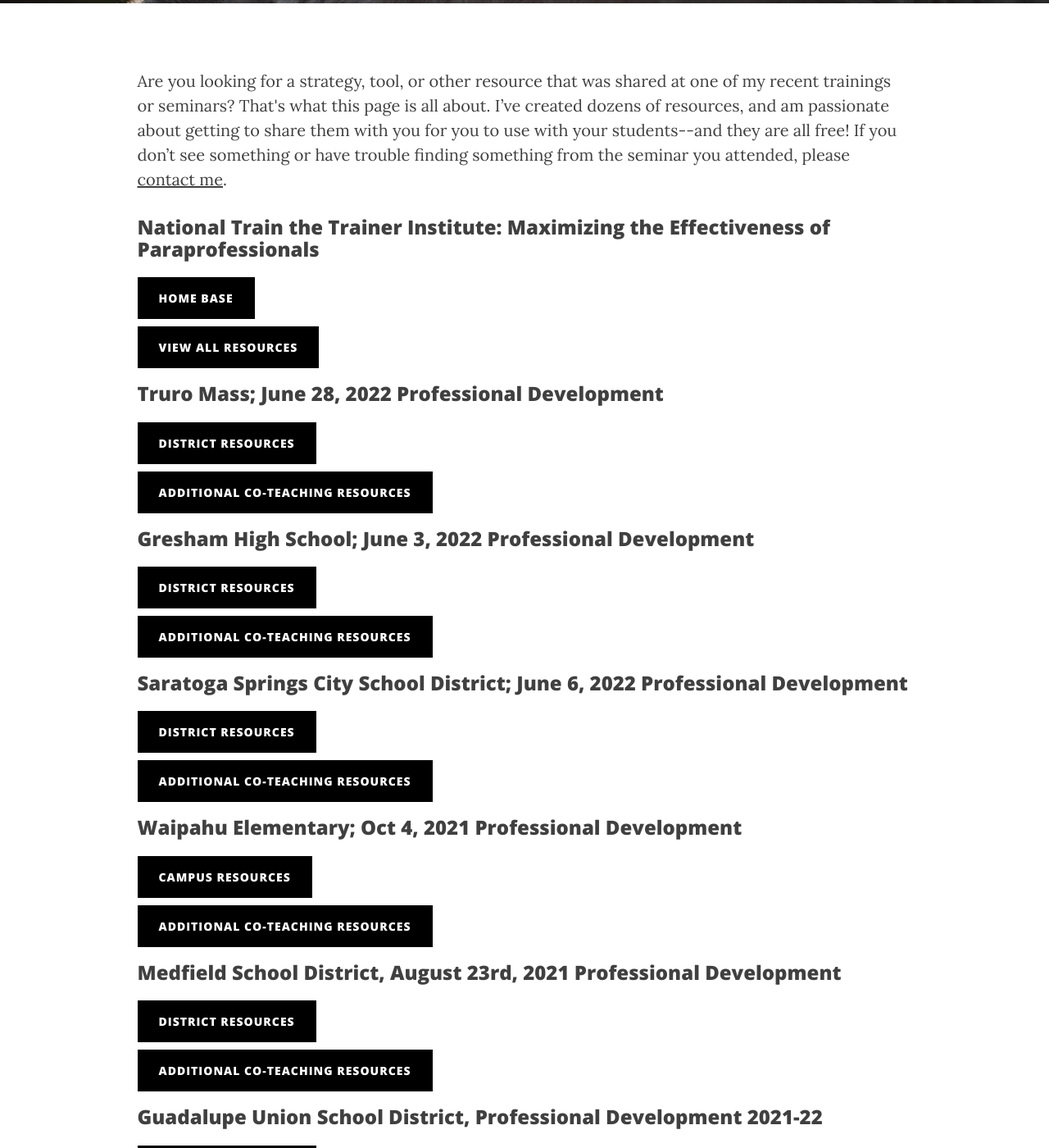
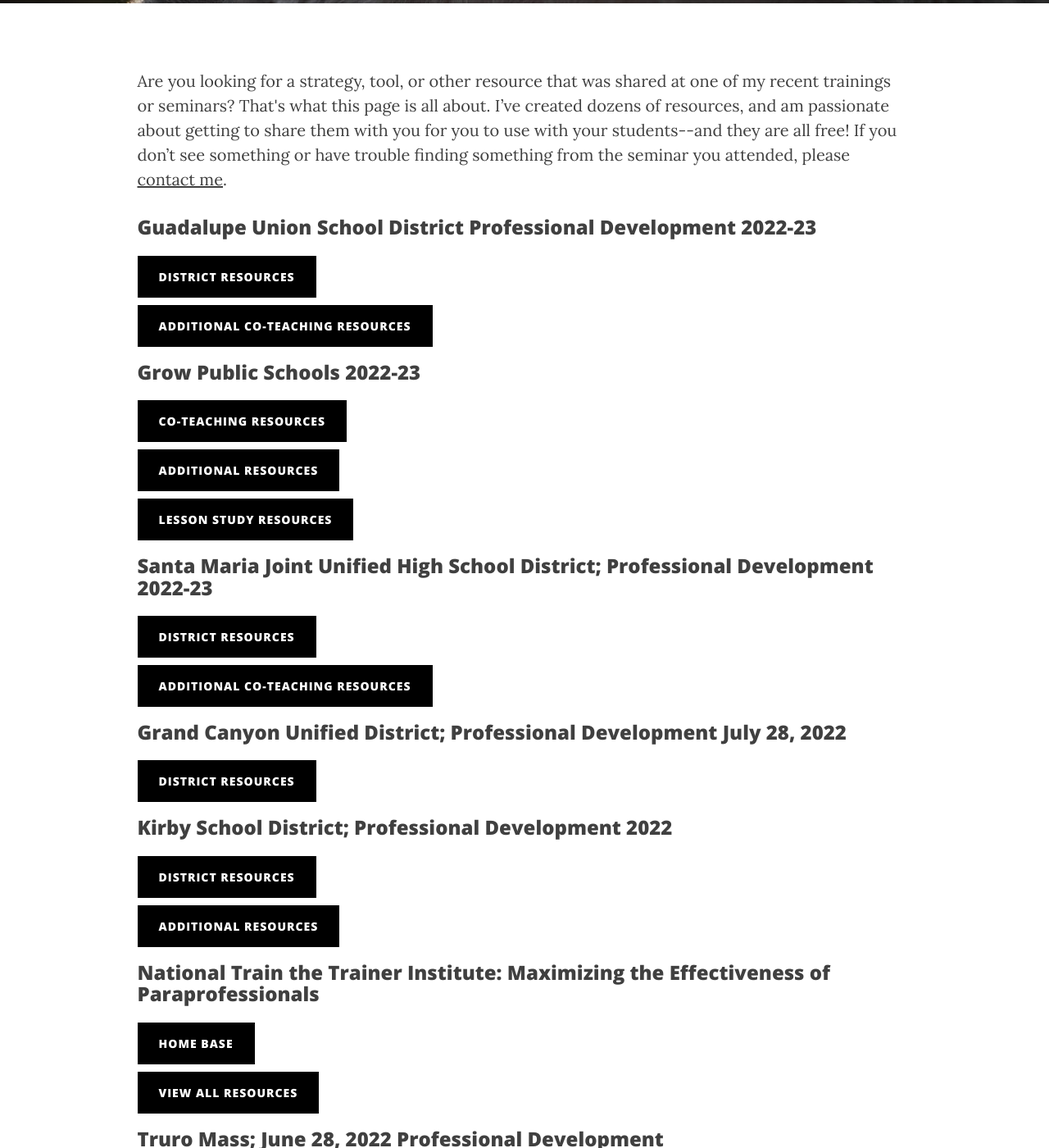
Before and after one commit to iamweswilson/clearlycat, a Jekyll site: the page built from resources.html, in a window 1280 px wide and 1400 px high, scrolled down 444 px. Shown: the whole window at 82% size. Built offline with Jekyll 4.4.1, drawn with Linux system fonts in a browser that asks for light colours; nearby versions of some CDN libraries; comment, search, counter and statistics services are not loaded; some of the changed text lies outside the part shown.

Commit message:
New resources for August roadtrip

```diff
--- a/resources.html
+++ b/resources.html
@@ -24,6 +24,61 @@ permalink: /training-resources/
             <div class="col-sm-10 col-sm-push-1">
                 <p>
                     Are you looking for a strategy, tool, or other resource that was shared at one of my  recent trainings or seminars? That's what this page is all about.  I’ve created dozens of resources, and am passionate about getting to share them with you for you to use with your students--and they are all free!  If you don’t see something or have trouble finding something from the seminar you attended, please <a href="/contact/">contact me</a>.
+                </p>
+                <h3>Guadalupe Union School District Professional Development 2022-23</h3>
+                <p>
+                    <a href="//drive.google.com/drive/folders/1q0ZLKQBHAT95LCHfgNydZTEtfOe2DfIj?usp=sharing" class="resource-btn" target="_blank">
+                        District Resources
+                    </a>
+                </p>
+                <p>
+                    <a href="//drive.google.com/drive/folders/0B6LJvCVcyOwfY250UTM5X3FJTms?resourcekey=0-rQ_vlIT6ljargrgnpgdQ1A&usp=sharing" class="resource-btn" target="_blank">
+                        Additional Co-Teaching Resources
+                    </a>
+                </p>
+                <h3>Grow Public Schools 2022-23</h3>
+                <p>
+                    <a href="//drive.google.com/drive/folders/1n3qZh_OtcKNiNAlV19jU8L8uMQQ2H-X_?usp=sharing" class="resource-btn" target="_blank">
+                        Co-Teaching Resources
+                    </a>
+                </p>
+                <p>
+                    <a href="//drive.google.com/drive/folders/0B6LJvCVcyOwfY250UTM5X3FJTms?resourcekey=0-rQ_vlIT6ljargrgnpgdQ1A&usp=sharing" class="resource-btn" target="_blank">
+                        Additional Resources
+                    </a>
+                </p>
+                <p>
+                    <a href="//drive.google.com/drive/folders/14uspkIDCR-3wbuRVvk4LS_8t6TospPsk?usp=sharing" class="resource-btn" target="_blank">
+                        Lesson Study Resources
+                    </a>
+                </p>
+                <h3>Santa Maria Joint Unified High School District; Professional Development 2022-23</h3>
+                <p>
+                    <a href="//drive.google.com/drive/folders/1N97aRxV0UQG5WPBjf0V5P-2uqoIKy8lT?usp=sharing" class="resource-btn" target="_blank">
+                        District Resources
+                    </a>
+                </p>
+                <p>
+                    <a href="//drive.google.com/drive/folders/0B6LJvCVcyOwfY250UTM5X3FJTms?resourcekey=0-rQ_vlIT6ljargrgnpgdQ1A&usp=sharing" class="resource-btn" target="_blank">
+                        Additional Co-Teaching Resources
+                    </a>
+                </p>
+                <h3>Grand Canyon Unified District; Professional Development July 28, 2022</h3>
+                <p>
+                    <a href="//drive.google.com/drive/folders/1LFhvLaZt_BtMDmJOvqWF_jWmhfrnOuO0?usp=sharing" class="resource-btn" target="_blank">
+                        District Resources
+                    </a>
+                </p>
+                <h3>Kirby School District; Professional Development 2022</h3>
+                <p>
+                    <a href="//drive.google.com/drive/folders/1z-n_p8WGaHekjPhvmIVrmj4wJixMx3V9?usp=sharing" class="resource-btn" target="_blank">
+                        District Resources
+                    </a>
+                </p>
+                <p>
+                    <a href="//drive.google.com/drive/folders/1XwR8VLtgJKoRn4k9vLPc7XRnIcqUodsN?usp=sharing" class="resource-btn" target="_blank">
+                        Additional Resources
+                    </a>
                 </p>
                 <h3>National Train the Trainer Institute: Maximizing the Effectiveness of Paraprofessionals</h3>
                 <p>
@@ -93,17 +148,6 @@ permalink: /training-resources/
                         Additional Co-Teaching Resources
                     </a>
                 </p>
-                <h3>Guadalupe Union School District, Professional Development 2021-22</h3>
-                <p>
-                    <a href="//drive.google.com/drive/folders/1q0ZLKQBHAT95LCHfgNydZTEtfOe2DfIj?usp=sharing" class="resource-btn" target="_blank">
-                        District Resources
-                    </a>
-                </p>
-                <p>
-                    <a href="//drive.google.com/drive/folders/0B6LJvCVcyOwfY250UTM5X3FJTms?resourcekey=0-rQ_vlIT6ljargrgnpgdQ1A&usp=sharing" class="resource-btn" target="_blank">
-                        Additional Co-Teaching Resources
-                    </a>
-                </p>
                 <h3>Central School District; Professional Development 2021</h3>
                 <p>
                     <a href="//drive.google.com/drive/folders/1_xrEttNc-AZzzB8Mb0Gr5f9B9xiza2Q6?usp=sharing" class="resource-btn" target="_blank">
@@ -113,22 +157,6 @@ permalink: /training-resources/
                 <p>
                     <a href="//drive.google.com/drive/folders/0B6LJvCVcyOwfY250UTM5X3FJTms?resourcekey=0-rQ_vlIT6ljargrgnpgdQ1A&usp=sharing" class="resource-btn" target="_blank">
                         Additional Resources
-                    </a>
-                </p>
-                <h3>Grow Public Schools 2021-22</h3>
-                <p>
-                    <a href="//drive.google.com/drive/folders/1n3qZh_OtcKNiNAlV19jU8L8uMQQ2H-X_?usp=sharing" class="resource-btn" target="_blank">
-                        Co-Teaching Resources
-                    </a>
-                </p>
-                <p>
-                    <a href="//drive.google.com/drive/folders/0B6LJvCVcyOwfY250UTM5X3FJTms?resourcekey=0-rQ_vlIT6ljargrgnpgdQ1A&usp=sharing" class="resource-btn" target="_blank">
-                        Additional Resources
-                    </a>
-                </p>
-                <p>
-                    <a href="//drive.google.com/drive/folders/14uspkIDCR-3wbuRVvk4LS_8t6TospPsk?usp=sharing" class="resource-btn" target="_blank">
-                        Lesson Study Resources
                     </a>
                 </p>
                 <h3>Region 16; Sped Camp June 2021</h3>
```
